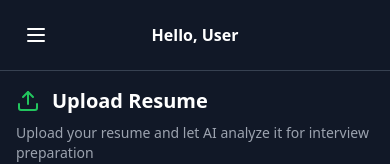
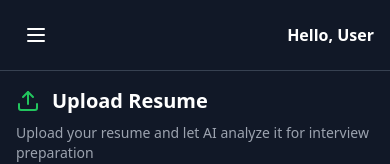
Before and after one commit to Mdraza78/Prep-AI-Interview-AI-Bot-, a React (Vite) app in the folder frontend/: page /dashboard in a window 390 px wide. Shown: the top 164 px of the page. Built offline with nearby package versions, Linux system fonts and the light colour scheme; no server answers; sample sign-in values are in the browser's storage.

Commit message:
Dashboard Navbar Mobile View Fixed

```diff
--- a/frontend/src/Components/Dashboard.jsx
+++ b/frontend/src/Components/Dashboard.jsx
@@ -191,6 +191,7 @@ export default function Dashboard() {
   className="flex items-center justify-between px-4 sm:px-6 lg:px-10 bg-gray-900"
   style={{ height: 70, minHeight: 70, ...fadeSlideInStyle("0.15s") }}
 >
+  {/* Hamburger Menu (Left) */}
   <button
     className="p-2 rounded hover:bg-gray-800 lg:hidden"
     onClick={() => setSidebarOpen(true)}
@@ -198,11 +199,14 @@ export default function Dashboard() {
   >
     <Menu size={24} className="text-white" />
   </button>
-          <span className="text-white font-semibold text-base lg:ml-auto text-center flex-1 lg:flex-none">
+
+  {/* Empty space in middle */}
+  <div className="flex-1"></div>
+
+  {/* Hello, UserName (Right Corner) */}
+  <span className="text-white font-semibold text-base whitespace-nowrap">
     Hello, {userName}
   </span>
-          {/* Spacer for mobile to center the text */}
-          <div className="w-10 lg:hidden" />
 </div>
         <hr className="border-gray-700" />
 
```
Lines whose indentation alone changed are shown as unchanged.
